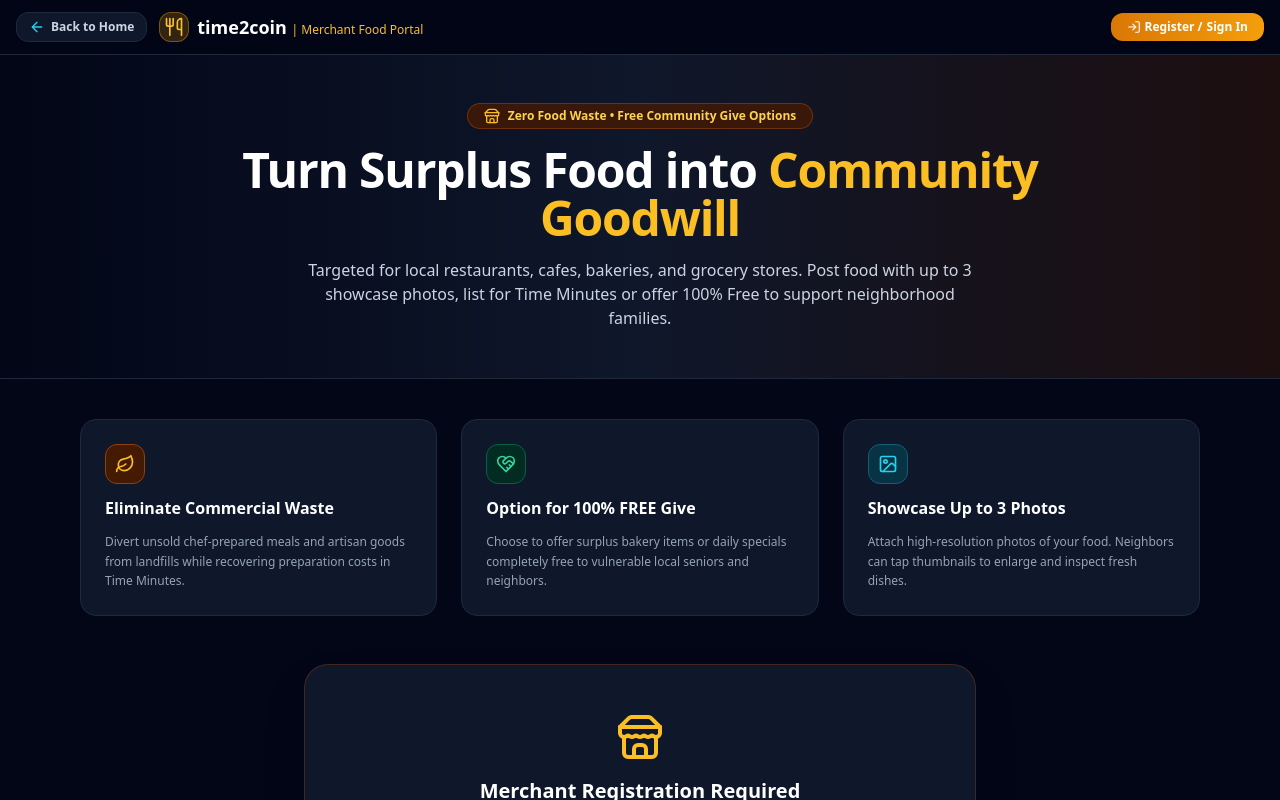
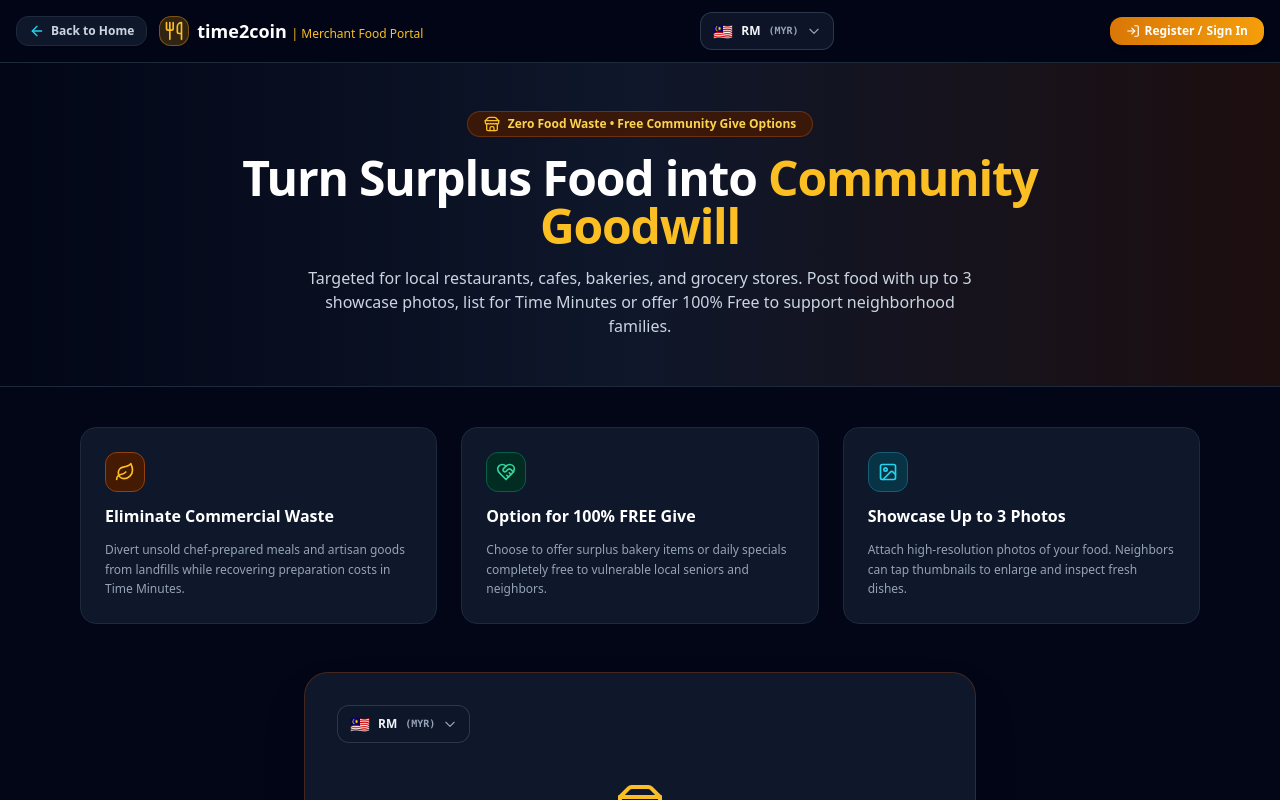
Before and after one commit to time2coin/time2coin, a Next.js app: page /merchant in a window 1280 px wide. Shown: the top 800 px of the page. Built offline with nearby package versions, Linux system fonts and the light colour scheme.

Commit message:
Integrate CountrySelector for jurisdiction management
Added CountrySelector component for jurisdiction selection.

```diff
--- a/app/merchant/page.tsx
+++ b/app/merchant/page.tsx
@@ -1,3 +1,5 @@
+import CountrySelector from "@/components/CountrySelector";
+import { SUPPORTED_JURISDICTIONS, Jurisdiction } from "@/lib/jurisdictions";
 'use client';
 
 import React, { useState, useEffect } from 'react';
@@ -37,6 +39,20 @@ export default function MerchantPortalPage() {
 
   // Lightbox Modal State for Enlarged Image Focus
   const [selectedImage, setSelectedImage] = useState<string | null>(null);
+  const [selectedJurisdiction, setSelectedJurisdiction] = useState<Jurisdiction>(SUPPORTED_JURISDICTIONS['MY-MYR']);
+
+  useEffect(() => {
+    const getCookie = (name: string) => {
+      const value = `; ${document.cookie}`;
+      const parts = value.split(`; ${name}=`);
+      if (parts.length === 2) return parts.pop()?.split(';').shift();
+      return null;
+    };
+    const savedId = getCookie('time2coin_jurisdiction') || currentUser?.jurisdiction_id || 'MY-MYR';
+    if (SUPPORTED_JURISDICTIONS[savedId]) {
+      setSelectedJurisdiction(SUPPORTED_JURISDICTIONS[savedId]);
+    }
+  }, [currentUser]);
 
   // Pre-populated sample photos for easy demonstration
   const sampleFoodPhotos = [
@@ -184,6 +200,11 @@ export default function MerchantPortalPage() {
             </a>
           </div>
 
+                    <CountrySelector
+            userJurisdictionId={currentUser?.jurisdiction_id}
+            onJurisdictionChange={(j) => setSelectedJurisdiction(SUPPORTED_JURISDICTIONS[j.id] || SUPPORTED_JURISDICTIONS['MY-MYR'])}
+          />
+
           {currentUser ? (
             <div className="flex items-center gap-2 bg-slate-900 border border-slate-800 px-2.5 py-1 rounded-xl shrink-0">
               <span className="text-[10px] sm:text-xs font-bold text-amber-300 truncate max-w-[100px] sm:max-w-none">{currentUser.name}</span>
@@ -251,6 +272,11 @@ export default function MerchantPortalPage() {
 
         {/* CONDITIONALLY RENDERED POSTING FORM VS REGISTRATION GATE */}
         <div className="bg-slate-900 border border-amber-800/40 rounded-3xl p-6 sm:p-8 max-w-2xl mx-auto shadow-2xl space-y-6">
+                    <CountrySelector
+            userJurisdictionId={currentUser?.jurisdiction_id}
+            onJurisdictionChange={(j) => setSelectedJurisdiction(SUPPORTED_JURISDICTIONS[j.id] || SUPPORTED_JURISDICTIONS['MY-MYR'])}
+          />
+
           {currentUser ? (
             /* LOGGED-IN VERIFIED MERCHANT DASHBOARD */
             <div className="space-y-5">
@@ -604,6 +630,11 @@ export default function MerchantPortalPage() {
           </a>
 
           {/* ACCOUNT / SIGN IN */}
+                    <CountrySelector
+            userJurisdictionId={currentUser?.jurisdiction_id}
+            onJurisdictionChange={(j) => setSelectedJurisdiction(SUPPORTED_JURISDICTIONS[j.id] || SUPPORTED_JURISDICTIONS['MY-MYR'])}
+          />
+
           {currentUser ? (
             <button
               onClick={handleLogout}
```
